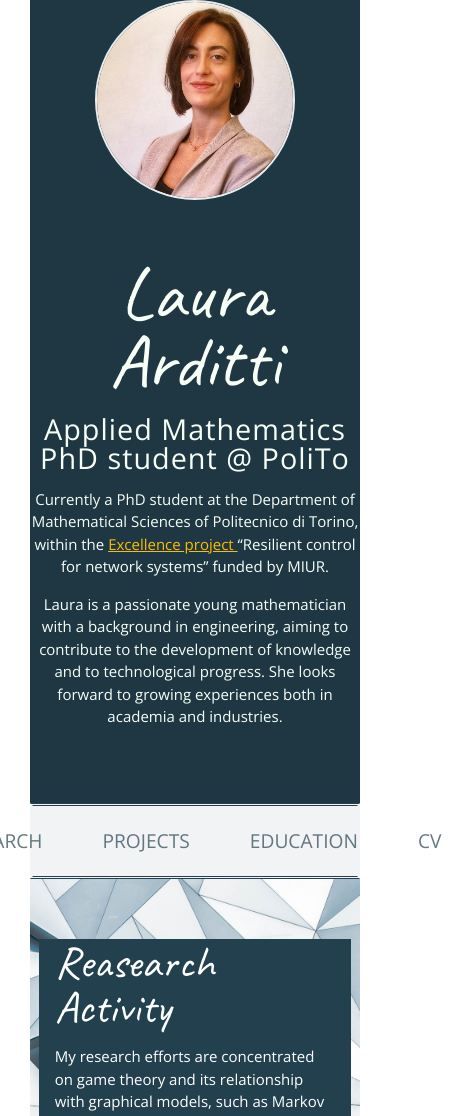
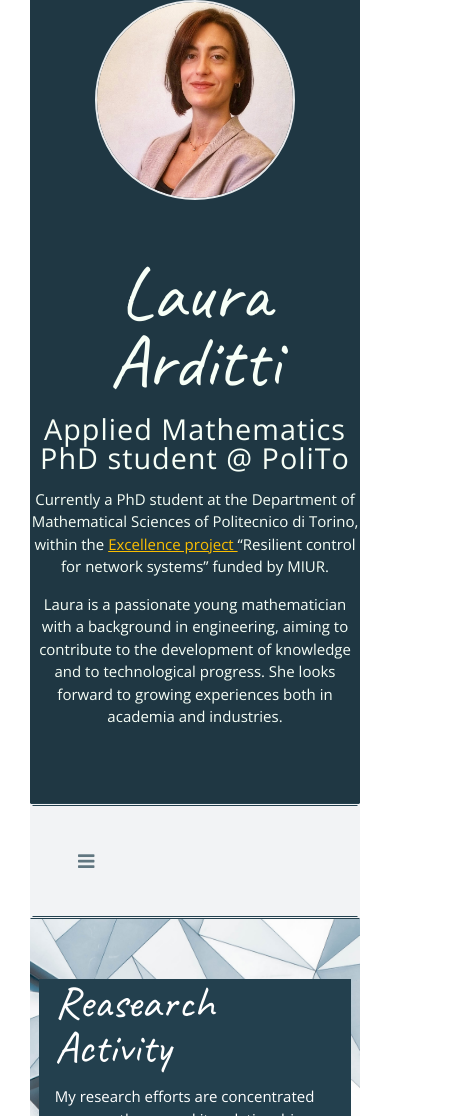
Before and after one commit to laura-arditti/laura-arditti.github.io, a plain HTML site: page index.html in a window 390 px wide. Shown: the top 1116 px of the page, 471 px wide, since content can reach past the window. Drawn offline with nearby package versions, Linux system fonts and the light colour scheme; a script that the page names is missing.

Commit message:
Responsive navbar

```diff
--- a/css/styles.css
+++ b/css/styles.css
@@ -169,6 +169,11 @@ header .content-wrap {
   color: rgba(35, 64, 78, 1);
 }
 
+/* Hide the link that should open and close the topnav on small screens */
+.navbar .icon {
+  display: none;
+}
+
 /* Research
 -------------------------------------------------*/
 .research section h2 {
@@ -284,4 +289,31 @@ footer {
   .contact-list a {
     padding: 5px;
   }
+  /* When the screen is less than 749px pixels wide, hide all links. Show the link that contains should open and close the topnav (.icon) */
+  .navbar ul {
+    display: block;
+  }
+  .navbar a {
+    display: none;
+  }
+  .navbar a.icon {
+    /* float: left; */
+    display: block;
+  }
+
+  /* The "responsive" class is added to the topnav with JavaScript when the user clicks on the icon. This class makes the topnav look good on small screens (display the links vertically instead of horizontally) */
+  .navbar.responsive {
+    position: relative;
+  }
+  /* .navbar.responsive a.icon {
+    position: absolute;
+    left: 0;
+    top: 0;
+  } */
+
+  .navbar.responsive a {
+    float: none;
+    display: block;
+    text-align: left;
+  }
 }
--- a/index.html
+++ b/index.html
@@ -18,7 +18,9 @@
       href="https://fonts.googleapis.com/css2?family=Caveat&family=Open+Sans:wght@300;400;600&display=swap"
       rel="stylesheet"
     />
-    <!-- <link href="https://fonts.googleapis.com/css2?family=Caveat&family=Raleway:wght@300;400;600&display=swap" rel="stylesheet">   -->
+    <!-- Load an icon library to show a hamburger menu (bars) on small screens -->
+    <link rel="stylesheet" href="https://cdnjs.cloudflare.com/ajax/libs/font-awesome/4.7.0/css/font-awesome.min.css">
+
     <link rel="stylesheet" href="css/styles.css" />
     <link href="css/carousel.css" rel="stylesheet" media="all" />
   </head>
@@ -48,8 +50,13 @@
         </div>
       </header>
 
-      <div class="navbar">
+      <div class="navbar" id="topnavbar">
         <ul>
+          <li>
+            <a href="javascript:void(0);" class="icon" onclick="myFunction()">
+              <i class="fa fa-bars"></i>
+            </a>
+          </li>
           <li>
             <a href="#research">research</a>
           </li>
@@ -410,5 +417,6 @@
       </footer>
     </main>
     <script src="javascript/van11y-accessible-carrousel-aria.min.js"></script>
+    <script src="javascript/responsive-navbar.js"></script>
   </body>
 </html>
--- /dev/null
+++ b/javascript/responsive-navbar.js
@@ -0,0 +1,9 @@
+/* Toggle between adding and removing the "responsive" class to topnav when the user clicks on the icon */
+function myFunction() {
+    var x = document.getElementById("topnavbar");
+    if (x.className === "navbar") {
+      x.className += " responsive";
+    } else {
+      x.className = "navbar";
+    }
+  }
```
